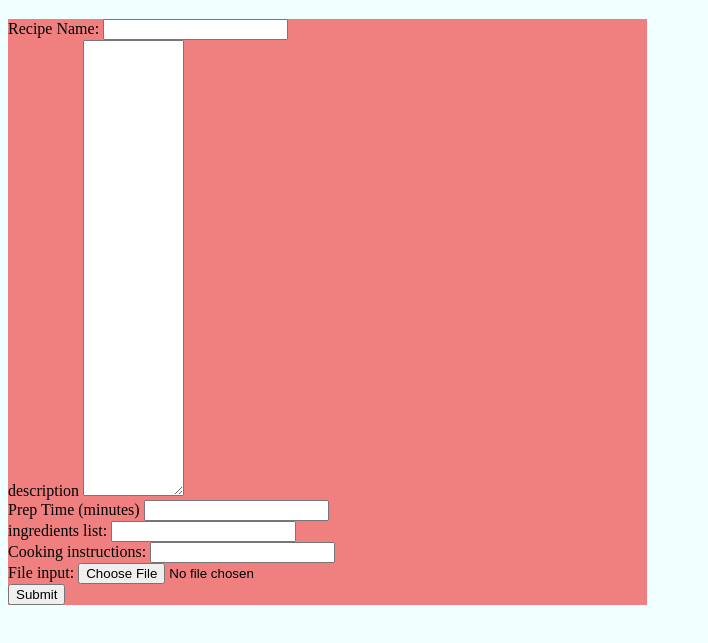
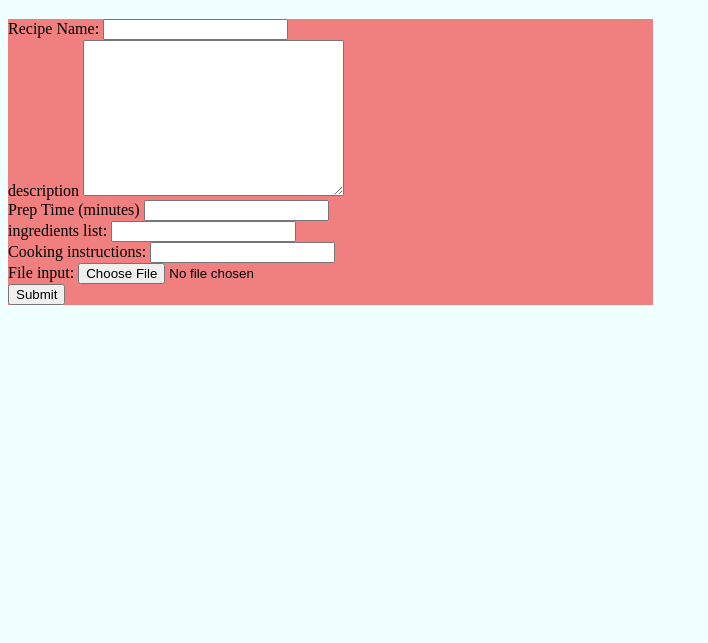
Before and after one commit to GU-Web-Dev-2024/group-challenge-2-team-03, a plain HTML site: page index.html in a window 1280 px wide. Shown: the part 57-700 px from the top of the page, without its empty margins (0-708 px from the left). Drawn offline with Linux system fonts and the light colour scheme.

```diff
--- a/index.html
+++ b/index.html
@@ -16,7 +16,7 @@
 
         <div class="textarea">
         <label for="description"> description</label>
-        <textarea name="description" id="description" cols="10" rows="30"></textarea>
+        <textarea name="description" id="description" cols="30" rows="10"></textarea>
         </div>
 
         <div class="number">
```
